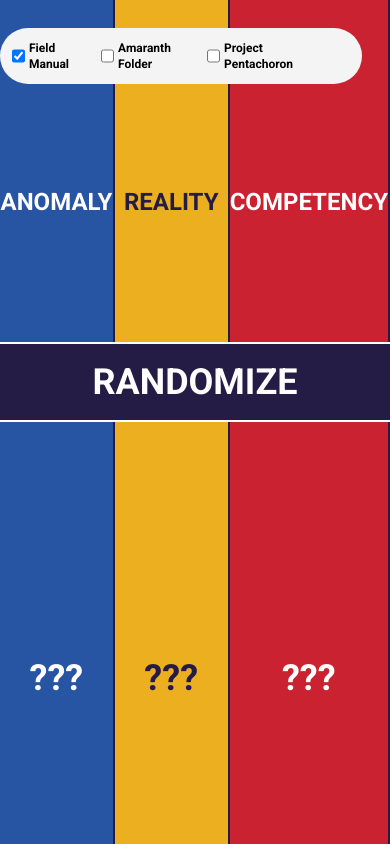
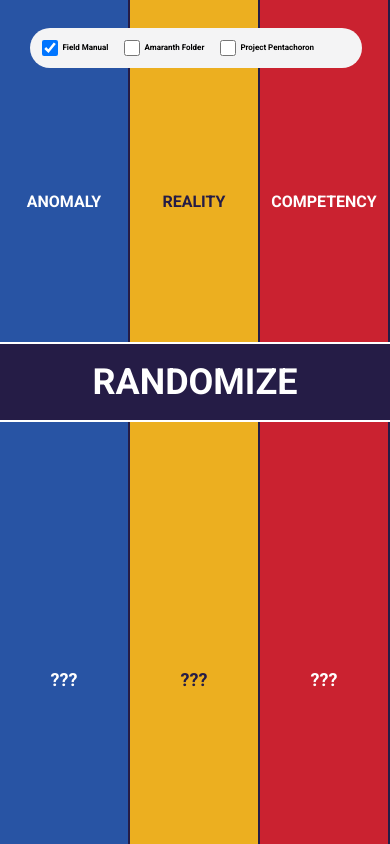
Before and after one commit to lfs48/arc-randomizer, a Svelte app: page / in a window 390 px wide. Built offline with nearby package versions, Linux system fonts and the light colour scheme; some icons are missing.

Commit message:
refactor: add mobile responsive stylings

```diff
--- a/src/App.svelte
+++ b/src/App.svelte
@@ -150,12 +150,13 @@
 
   h1 {
     @apply
-    text-4xl
+    text-lg
+    lg:text-4xl
     font-bold
   ;}
   h2 {
     @apply
-    text-2xl
+    lg:text-2xl
     font-bold
     uppercase
   ;}
@@ -194,7 +195,7 @@
       class="w-4 h-4 cursor-pointer"
       bind:checked={settings[args.field]}
     />
-    <label class="text-xs font-bold">{args.label}</label>
+    <label class="text-[0.5rem] lg:text-xs font-bold">{args.label}</label>
   </div>
 {/snippet}
 
```
